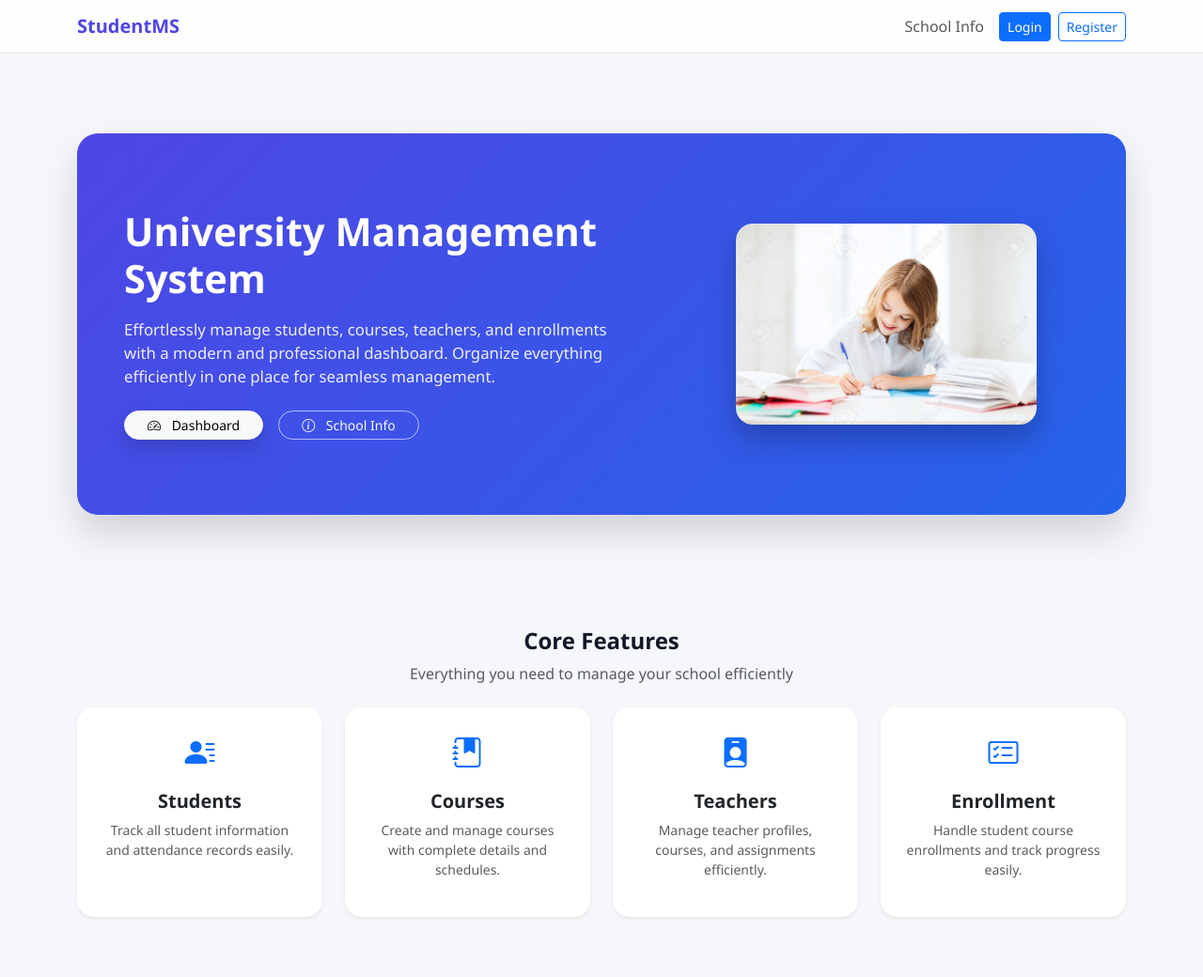
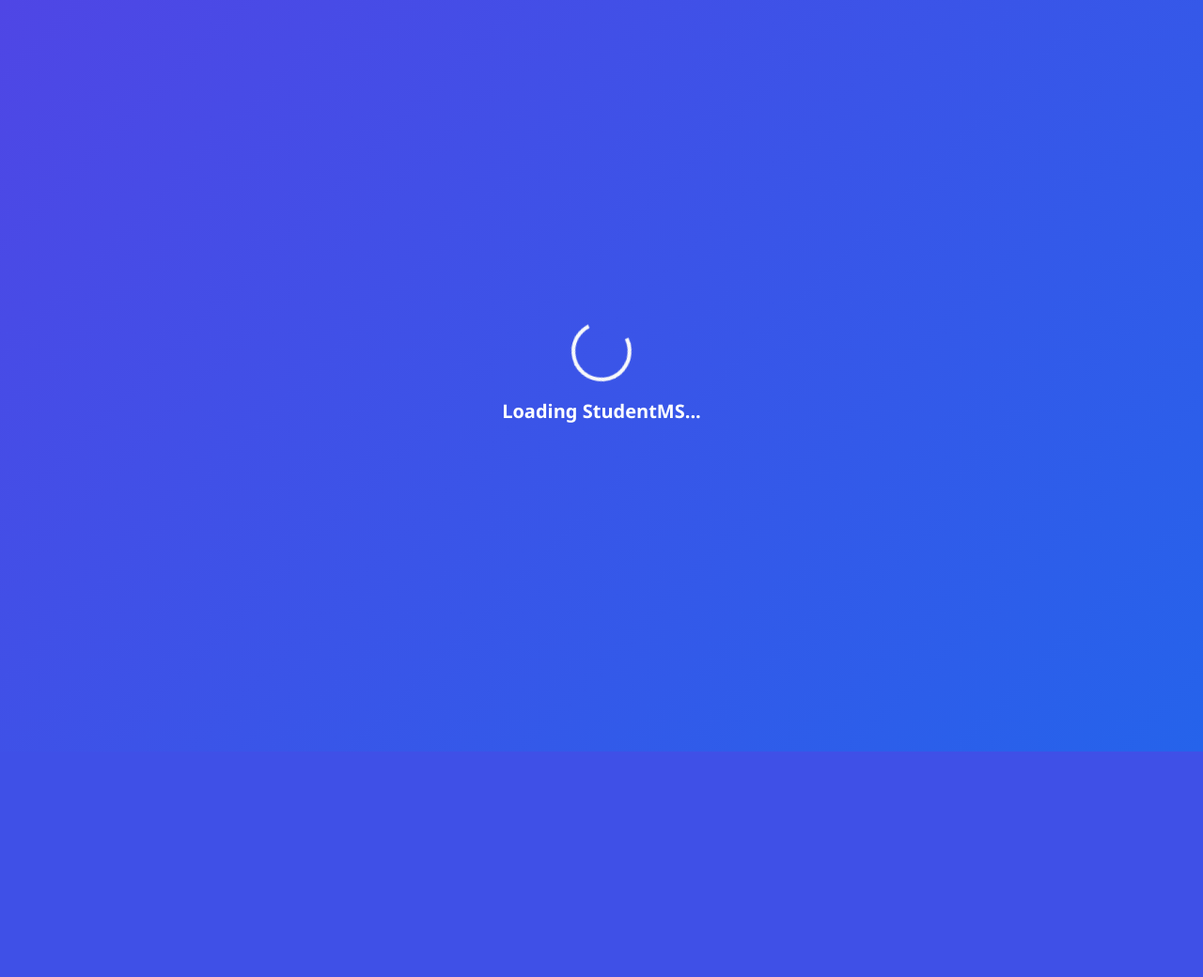
Before and after one commit to odessy1234/Final_school_project, a Django app: page / in a window 1280 px wide. Shown: the top 1040 px of the page at 94% size. After the commit the page ends 800 px from the top, so only its background shows below. Run offline with Django 5.2, Linux system fonts and the light colour scheme.

Commit message:
welcome.html

```diff
--- a/student/templates/welcome.html
+++ b/student/templates/welcome.html
@@ -185,10 +185,50 @@
     transform: translateY(-3px);
     box-shadow: 0 15px 30px rgba(0,0,0,0.2);
 }
+/* PAGE LOADER */
+#pageLoader{
+    position: fixed;
+    inset: 0;
+    background: linear-gradient(135deg, #4f46e5, #2563eb);
+    z-index: 99999;
+    display: flex;
+    justify-content: center;
+    align-items: center;
+    transition: opacity .6s ease, visibility .6s ease;
+}
+
+#pageLoader.hide{
+    opacity: 0;
+    visibility: hidden;
+}
+
+.loader-content{
+    text-align: center;
+    color: white;
+}
+
+/* PAGE ANIMATION */
+.fade-up{
+    opacity: 0;
+    transform: translateY(40px);
+    transition: all .8s ease;
+}
+
+.fade-up.show{
+    opacity: 1;
+    transform: translateY(0);
+}
 </style>
 </head>
 
 <body>
+<!-- PAGE LOADER -->
+    <div id="pageLoader">
+        <div class="loader-content">
+            <div class="spinner-border text-light" style="width:4rem;height:4rem;"></div>
+            <h5 class="mt-3 fw-bold">Loading StudentMS...</h5>
+        </div>
+    </div>
 
 <!-- NAVBAR -->
 <nav class="navbar navbar-expand-lg sticky-top">
```
